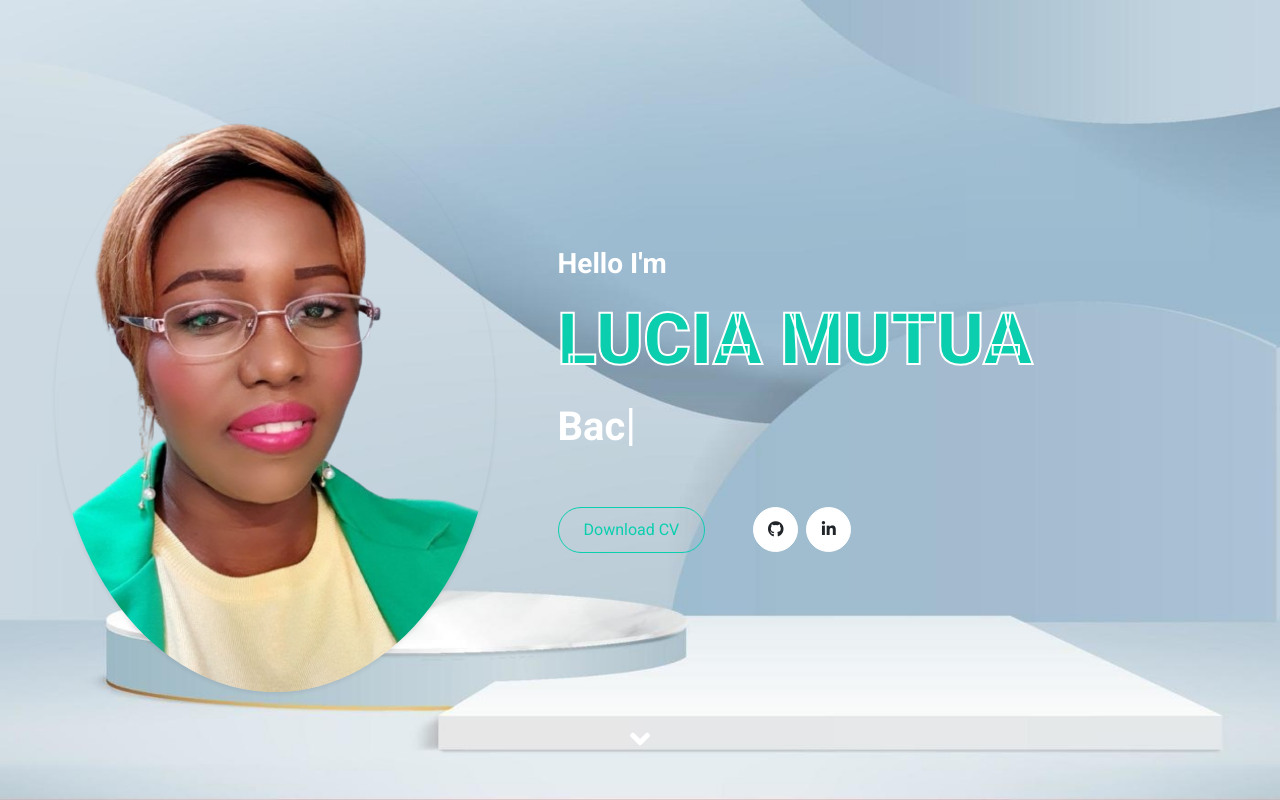
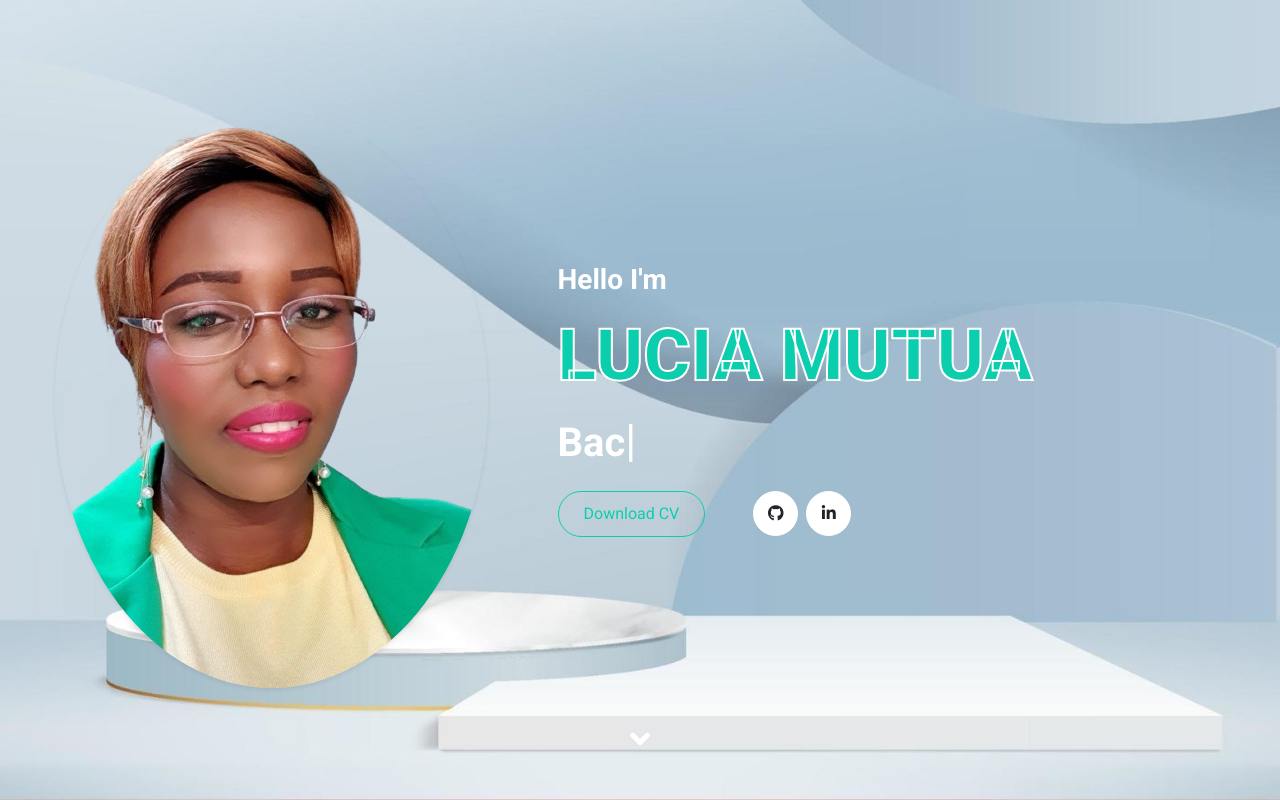
Before and after one commit to lucymutua/portfolio, a website with bundled scripts: page index.html in a window 1280 px wide. Shown: the top 800 px of the page. Built offline with nearby package versions, Linux system fonts and the light colour scheme.

Commit message:
img fluid

```diff
--- a/index.html
+++ b/index.html
@@ -81,7 +81,7 @@
 
             <div class="row align-items-center">
                 <div class="col-lg-5 px-5 pl-lg-0 pb-5 pb-lg-0">
-                    <img class="img-fluid w-100 rounded-circle shadow-sm" src="img/jay.png" alt="">
+                    <img class="img-fluid w-20 rounded-circle shadow-sm" src="img/jay.png" alt="">
                 </div>
                 <div class="col-lg-7 text-center text-lg-left">
                     <h3 class="text-white font-weight-bold mb-3"> Hello I'm</h3>
@@ -90,7 +90,7 @@
                     <h1 class="typed-text-output d-inline font-weight-bold text-white"></h1>
                     <div class="typed-text d-none">Web Developer, Front End Developer, Back End Developer, Cybersecurity
                         Audit</div>
-                    <div class="d-flex align-items-center justify-content-center justify-content-lg-start pt-5">
+                    <div class="d-flex align-items-center justify-content-center justify-content-lg-start pt-3">
                         <a href="img/Currículum Vitae CV.pdf" target="_blank"
                             class="btn btn-outline-primary mr-5">Download CV</a>
 
```
